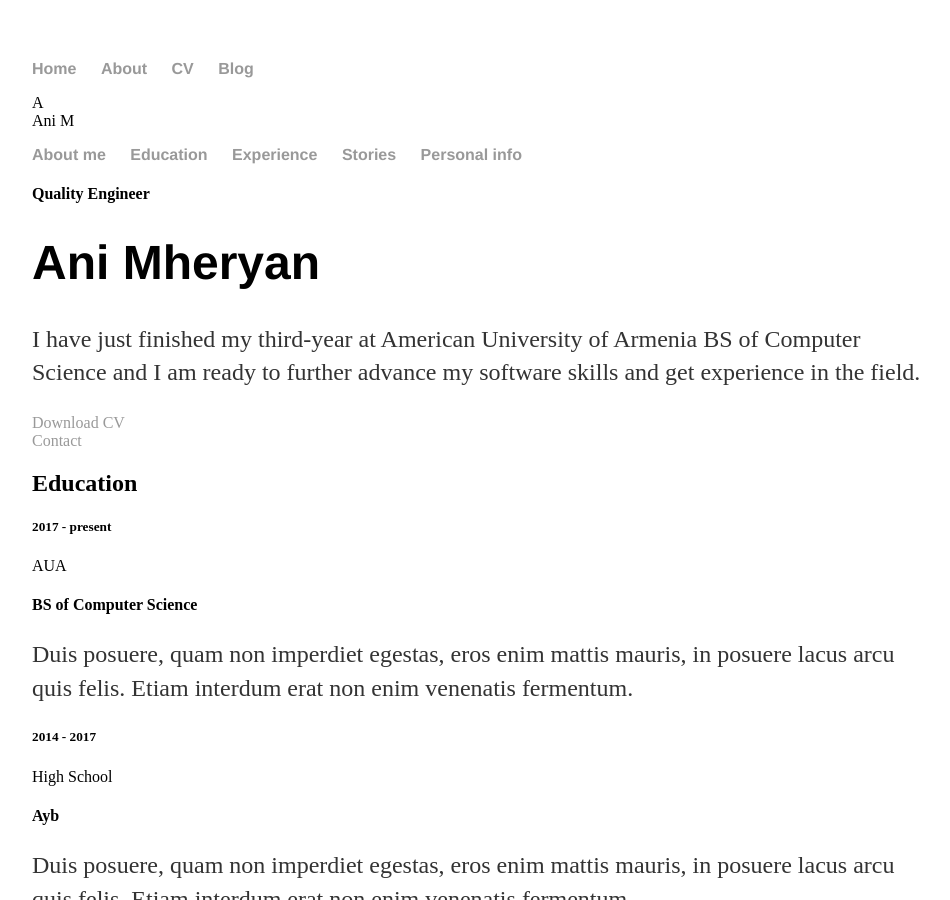
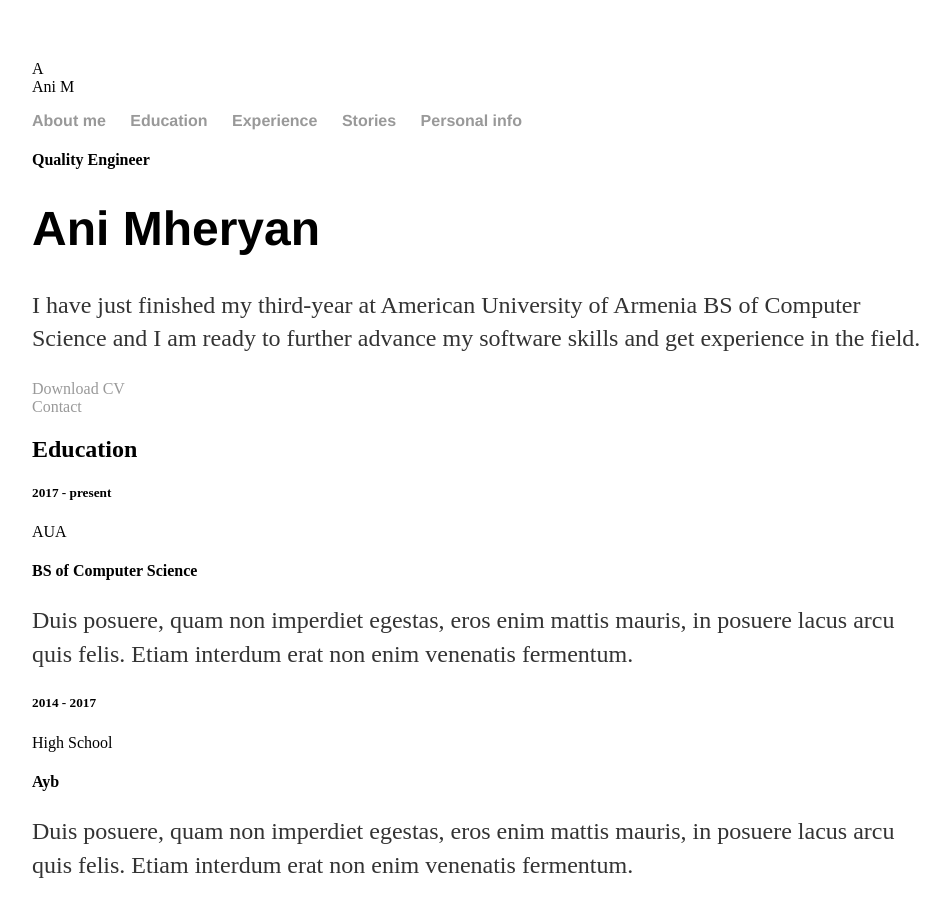
Before and after one commit to animheryan1/CV, a Jekyll site: the page built from index.html, in a window 1280 px wide and 900 px high. Shown: the whole window, without its empty margins (160-1110 px from the left). Built offline with Jekyll 4.4.1, drawn with Linux system fonts in a browser that asks for light colours; some of the changed text lies outside the part shown.

Commit message:
Update default.html

```diff
--- a/_layouts/default.html
+++ b/_layouts/default.html
@@ -5,25 +5,8 @@
 			<!-- link to main stylesheet -->
 			<link rel="stylesheet" type="text/css" href="/css/main.css">
 		</head>
-		<body>
-			<nav>
-	    		<ul>
-	        		<li><a href="/">Home</a></li>
-		        	<li><a href="/about">About</a></li>
-	        		<li><a href="/cv">CV</a></li>
-	        		<li><a href="/blog">Blog</a></li>
-	    		</ul>
-			</nav>
-			<div class="container">
-
+	<div>
 			{{ content }}
 
 			</div><!-- /.container -->
-			<footer>
-	    		<ul>
-	        		<li><a href="mailto:hankquinlanhub@gmail.com">email</a></li>
-	        		<li><a href="https://github.com/hankquinlan">github.com/hankquinlan</a></li>
-				</ul>
-			</footer>
-		</body>
 	</html>
```
